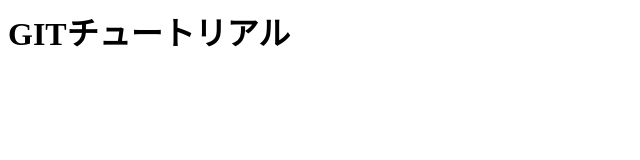
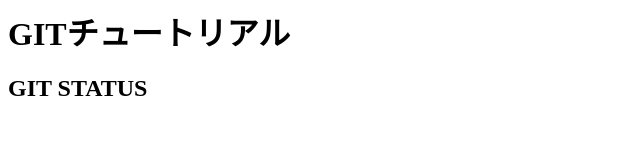
Before and after one commit to lefteye9/git_tutrial, a plain HTML site: page index.html in a window 1280 px wide. Shown: the whole page, without its empty margins (0-640 px from the left). Drawn offline with Linux system fonts and the light colour scheme.

Commit message:
GITステータスコマンドを追記

```diff
--- a/index.html
+++ b/index.html
@@ -1 +1,3 @@
 <h1>GITチュートリアル</h1>
+
+<h2>GIT STATUS</h2>
```
